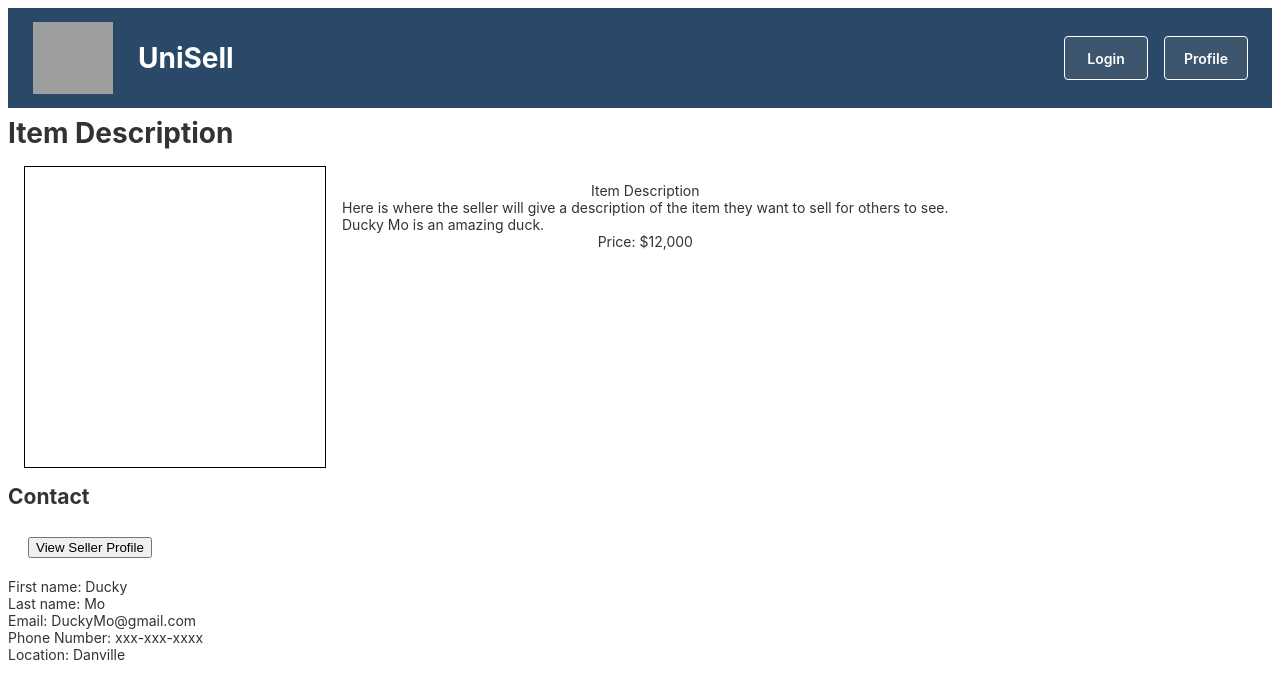
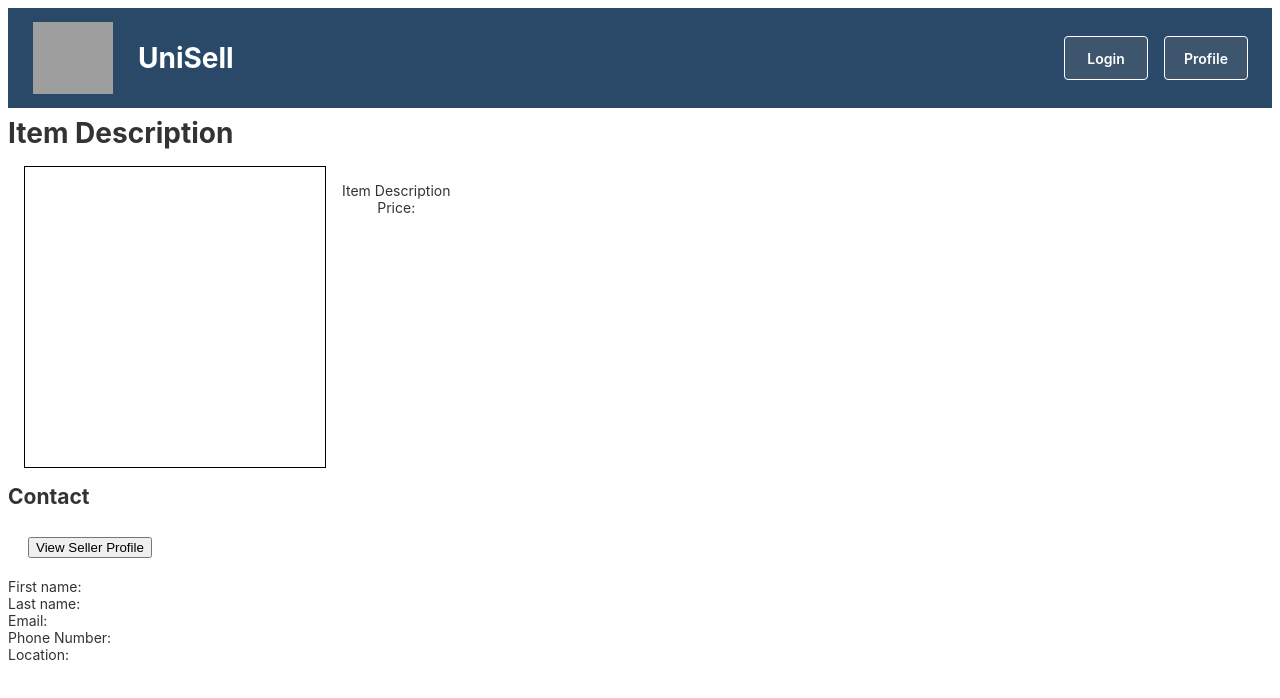
Before and after one commit to CS196Illinois/Group12-FA21, an Angular app in the folder Project/GroupProject/: page /item-menu in a window 1280 px wide. Shown: the top 698 px of the page. Built offline with nearby package versions, Linux system fonts and the light colour scheme; grey boxes are pictures that could not be loaded.

Commit message:
variables

```diff
--- a/Project/GroupProject/src/app/item-menu/item-menu.component.html
+++ b/Project/GroupProject/src/app/item-menu/item-menu.component.html
@@ -1,21 +1,16 @@
-
 <app-top-bar></app-top-bar>
 <h1>Item Description</h1>
 <!--style="float: left;"-->
 <div class="itemPictureAndDescription">
   <iframe width="300" height="300" style="border:1px solid black;">
     <label for="fname">Image:</label><br>
-   <img
-      alt="Product Image"
-      src="/assets/DuckLogo" alt="image"
-    />
+    <img alt="Product Image" src="/assets/DuckLogo" alt="image" />
   </iframe>
-  <div class ="itemDescription">
+  <div class="itemDescription">
     <p style="text-align:center;">Item Description</p>
-    <p>Here is where the seller will give a description of the item they want to sell for others to see.</p>
-    <p>Ducky Mo is an amazing duck.</p>
+    <p>{{itemDescription}}</p>
     <p></p>
-    <p style="text-align:center;">Price: $12,000</p>
+    <p style="text-align:center;">Price: {{price}}</p>
   </div>
 </div>
 <!--
@@ -27,13 +22,13 @@
   <h2> Contact </h2>
   <button type="button" style="margin:20px">View Seller Profile</button>
   <p></p>
-  <label for="fname">First name: Ducky</label><br>
+  <label for="fname">First name: {{firstName}}</label><br>
   <p></p>
-  <label for="fname">Last name: Mo</label><br>
+  <label for="fname">Last name: {{lastName}}</label><br>
   <p></p>
-  <label for="fname">Email: DuckyMo@gmail.com </label><br>
+  <label for="fname">Email: {{email}}</label><br>
   <p></p>
-  <label for="fname">Phone Number: xxx-xxx-xxxx</label><br>
+  <label for="fname">Phone Number: {{phoneNumber}}</label><br>
   <p></p>
-  <label for="fname">Location: Danville</label><br>
+  <label for="fname">Location: {{location}}</label><br>
 </form>
--- a/Project/GroupProject/src/app/item-menu/item-menu.component.ts
+++ b/Project/GroupProject/src/app/item-menu/item-menu.component.ts
@@ -1,4 +1,5 @@
 import { Component, OnInit } from '@angular/core';
+import { ActivatedRoute } from '@angular/router';
 
 @Component({
   selector: 'app-item-menu',
@@ -7,9 +8,25 @@ import { Component, OnInit } from '@angular/core';
 })
 export class ItemMenuComponent implements OnInit {
 
-  constructor() { }
+  itemDescription!: String;
+  price!: String;
+  firstName!: String;
+  lastName!: String;
+  email!: String;
+  phoneNumber!: String;
+  location!: String;
+
+  constructor(private route: ActivatedRoute) { }
 
   ngOnInit(): void {
+    this.price = this.route.snapshot.params['price'];
+    this.itemDescription = this.route.snapshot.params['itemDescription'];
+    this.firstName = this.route.snapshot.params['firstName'];
+    this.lastName = this.route.snapshot.params['lastName'];
+    this.email = this.route.snapshot.params['email'];
+    this.phoneNumber = this.route.snapshot.params['phoneNumber'];
+    this.location = this.route.snapshot.params['location'];
+
   }
 
 }
```
